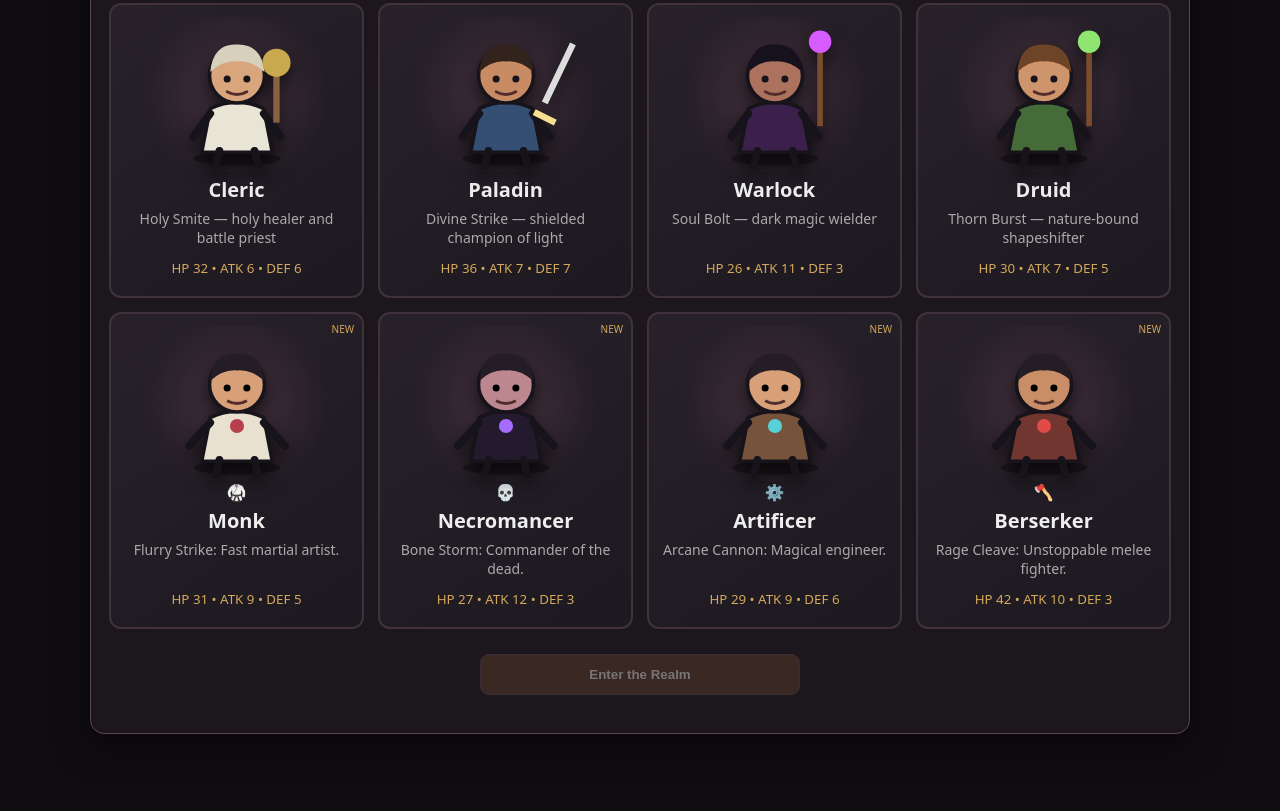
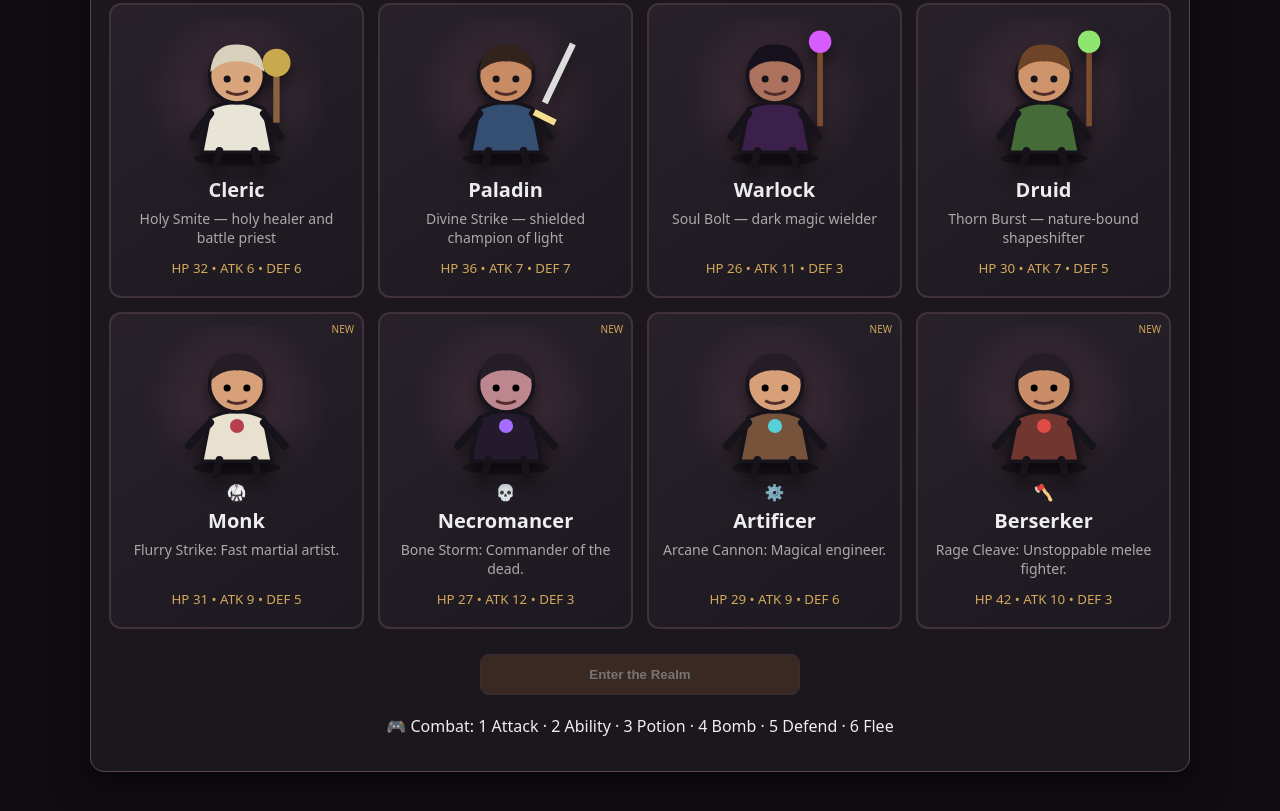
Before and after one commit to AV1ZANDUM-ARTIZUM/Crypts-Creatures, a plain HTML site: page index.html in a window 1280 px wide. Shown: the part 630-1441 px from the top of the page. Before the commit the page ends 1419 px from the top, so only its background shows below. Drawn offline with Linux system fonts and the light colour scheme.

Commit message:
Add continue/new game controls and keyboard support

```diff
--- a/index.html
+++ b/index.html
@@ -16,7 +16,8 @@
 <h2>⚔️ Create Your Adventurer</h2>
 <p>Choose a class and enter a world of monsters, quests, bosses, treasure, companions and secrets.</p>
 <div class="classes" id="classes"></div>
-<button id="startBtn" disabled>Enter the Realm</button>
+<div class="startActions"><button id="startBtn" disabled>Enter the Realm</button><button id="continueBtn" class="hidden">📂 Continue Saved Game</button></div>
+<p id="controlsHint" class="controlsHint">🎮 Combat: 1 Attack · 2 Ability · 3 Potion · 4 Bomb · 5 Defend · 6 Flee</p>
 </section>
 <section id="game" class="hidden">
 <div class="hud panel"><div class="hudHero"><div id="heroArt"></div><div><b id="heroName"></b><span id="heroClass"></span></div></div><div>❤️ <span id="hp"></span> &nbsp; ⭐ Lv.<span id="level"></span> &nbsp; XP <span id="xp"></span></div></div>
@@ -33,5 +34,6 @@
 <script src="expansion.js"></script>
 <script src="mega.js"></script>
 <script src="artplus.js"></script>
+<script src="playable.js"></script>
 </body>
 </html>
```
